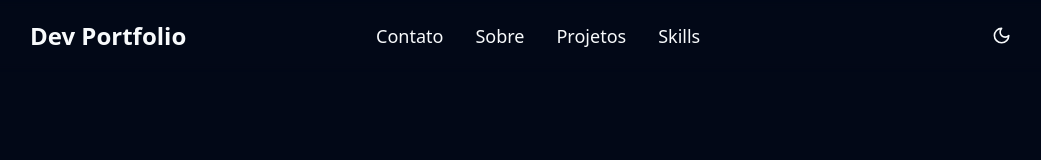
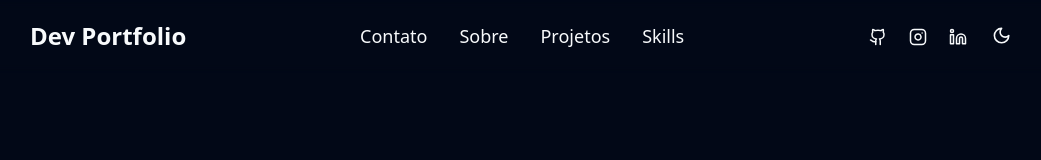
Before and after one commit to mateusmaiia/dev_maia, a React (Vite) app: page / in a window 1280 px wide. Shown: the top 160 px of the page, without its empty margins (114-1155 px from the left). Built offline with nearby package versions, Linux system fonts and the light colour scheme.

Commit message:
faet: added a container to show only in md  layout devices

```diff
--- a/src/components/header.tsx
+++ b/src/components/header.tsx
@@ -37,12 +37,16 @@ export function Header() {
             </li>
           </ul>
         </nav>
-        <div className='flex items-center gap-1'>
-          <SocialMedias />
-          <SocialMedias />
+        <div className='hidden md:block'>
+          <div className='flex items-center gap-1 md:block'>
+            <SocialMedias socialMediaName='Github'  socialMediaIcon='github' url='https://github.com/mateusmaiia'/>
+            <SocialMedias socialMediaName='Instagram' socialMediaIcon='instagram' url='https://instagram.com/matteusmaia_'/>
+            <SocialMedias socialMediaName='Linkedin' socialMediaIcon='linkedin' url='https://www.linkedin.com/in/mateus-maia-690218273/'/>
           <ThemeToggle />
+          </div>
         </div>
-        <div className="flex items-center justify-center md:hidden">
+
+        <div className="flex items-center justify-center  md:hidden">
           <div className="z-50">
             <ThemeToggle />
           </div>
```
